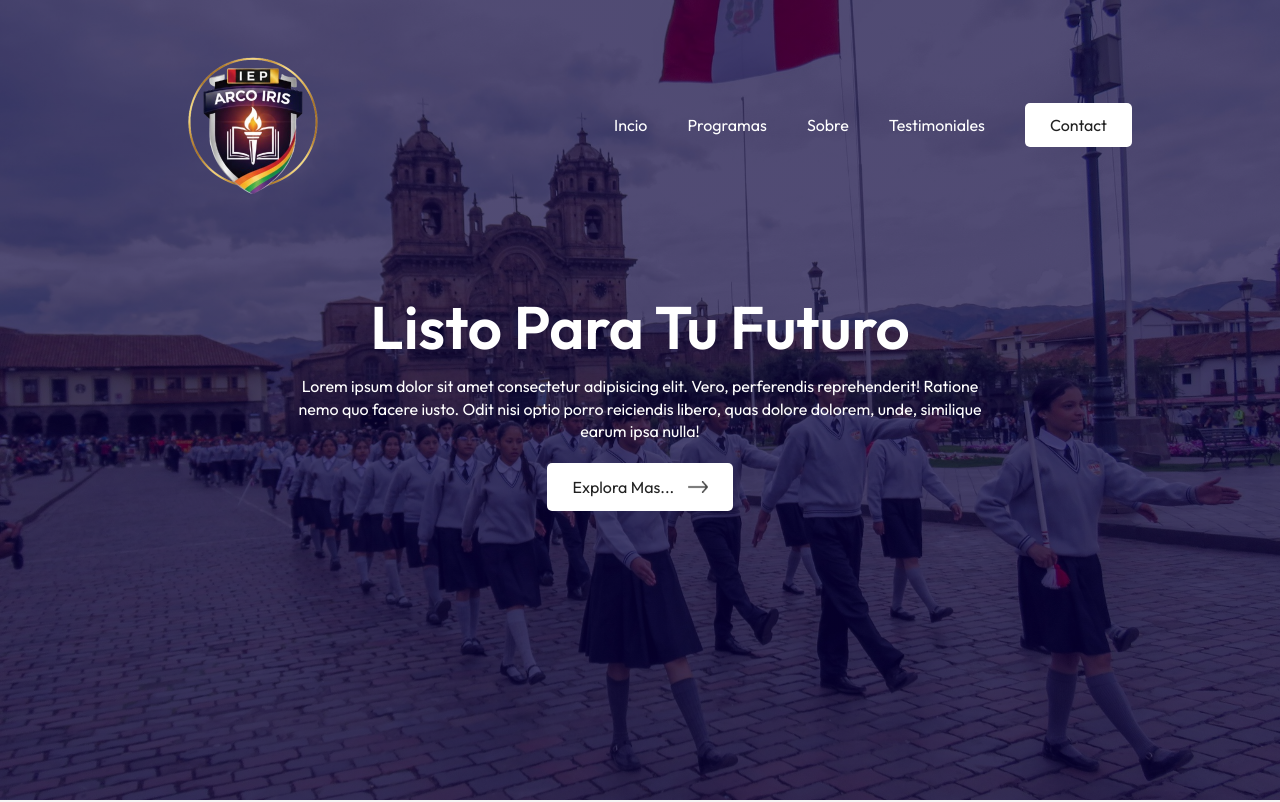
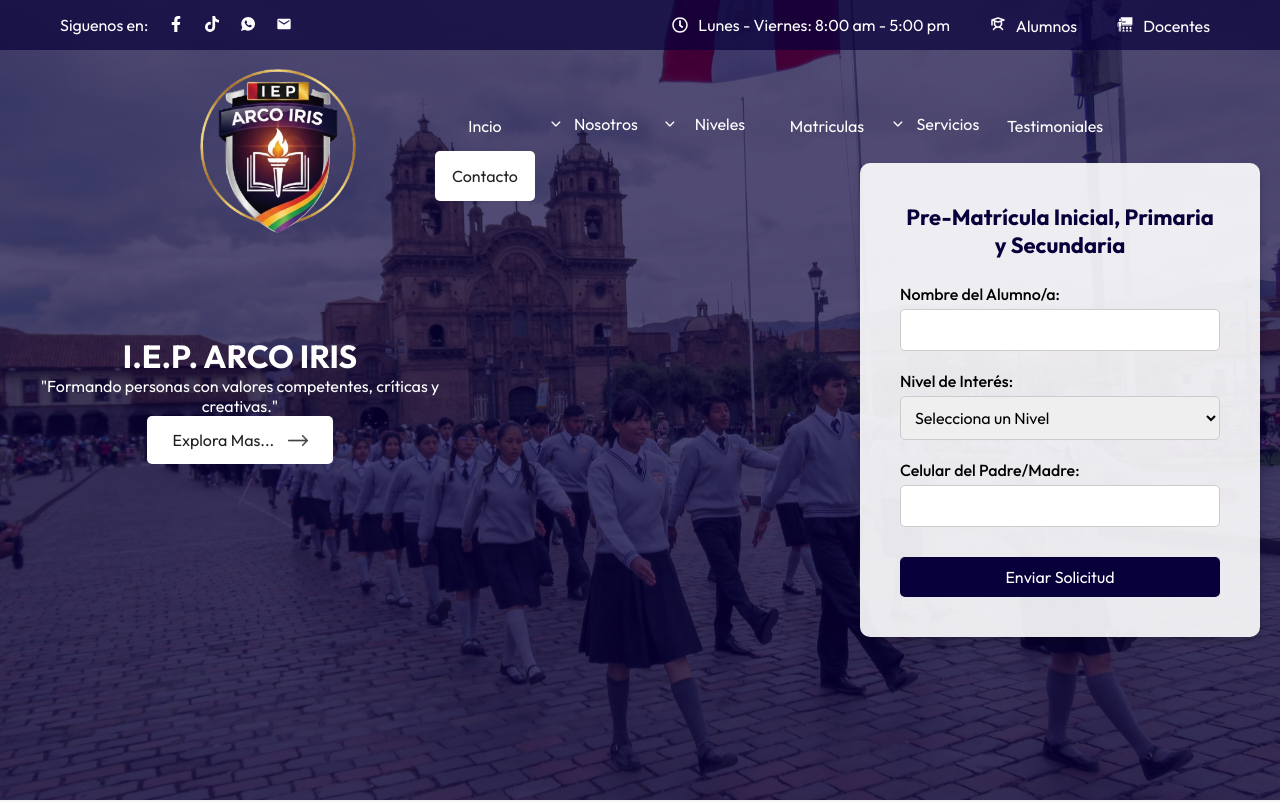
Before and after one commit to LuisHanco/React_Intensivo, a React (Vite) app in the folder arcoiris/: page / in a window 1280 px wide. Shown: the top 802 px of the page. Built offline with nearby package versions, Linux system fonts and the light colour scheme.

Commit message:
@LuisHanco

```diff
--- a/arcoiris/package.json
+++ b/arcoiris/package.json
@@ -12,6 +12,7 @@
   "dependencies": {
     "react": "^19.1.1",
     "react-dom": "^19.1.1",
+    "react-icons": "^5.5.0",
     "react-scroll": "^1.9.3"
   },
   "devDependencies": {
--- a/arcoiris/src/App.jsx
+++ b/arcoiris/src/App.jsx
@@ -10,6 +10,7 @@ import Contact from './Components/Contact/Contact'
 import Footer from './Components/Footer/Footer'
 import VideoPlayer from './Components/VideoPlayer/VideoPlayer'
 import { useState } from 'react'
+import Redes from './Components/Redes/Redes'
 
 const App = () => {
 
@@ -18,6 +19,7 @@ const [playState, setPlayState] = useState(false);
 
   return (
     <div>
+      <Redes/>
       <Navbar/>
       <Hero/>
       <div className="container">
@@ -31,6 +33,7 @@ const [playState, setPlayState] = useState(false);
         <Title subTitle='Contactanos' title='Estamos muy cerca de ti' />
         <Contact/>
         <Footer/>
+
       </div>
 
       <VideoPlayer playState={playState} setPlayState={setPlayState}/>
--- a/arcoiris/src/Components/Contact/Contact.css
+++ b/arcoiris/src/Components/Contact/Contact.css
@@ -52,7 +52,7 @@
     outline: 0;
     margin-top: 5px;
     margin-bottom: 15px;
-    resize: nones;
+    resize: none;
 }
 
 
--- a/arcoiris/src/Components/Hero/Hero.css
+++ b/arcoiris/src/Components/Hero/Hero.css
@@ -1,3 +1,4 @@
+/* ... (estilos existentes) ... */
 .hero{
     width: 100%;
     min-height: 100vh;
@@ -6,35 +7,98 @@
     background-position: center;
     color: #fff;
     display: flex;
+    /* --- CAMBIO AQUÍ para alinear elementos --- */
     align-items: center;
     justify-content: center;
+    /* ------------------------------------------ */
+    gap: 400px; /* Espacio entre el texto y el formulario */
+    padding: 20px; /* Asegura un padding en el contenedor principal */
 }
 
-
+/* Reducción del tamaño máximo para que ambos quepan */
 .hero-text{
     text-align: center;
-    max-width: 800px;
+    max-width: 500px; /* Reducido de 800px */
 }
 
-.hero-text h1{
-    font-size: 60px;
-    font-weight: 600;
+/* --- NUEVOS ESTILOS PARA EL FORMULARIO --- */
+.pre-matricula-form {
+    background: rgba(255, 255, 255, 0.9); /* Fondo blanco semi-transparente */
+    padding: 40px;
+    border-radius: 10px;
+    box-shadow: 0 4px 10px rgba(0, 0, 0, 0.2);
+    max-width: 400px;
+    width: 100%;
+    color: #000; /* Color de texto negro */
 }
 
-.hero-text p{
-    max-width: 700px;
-    margin: 10px auto 20px;
-    line-height: 1.4;
+.pre-matricula-form h2 {
+    color: #08003A; /* Un color institucional para el título */
+    margin-bottom: 25px;
+    font-size: 22px;
+    text-align: center;
 }
+
+.form-group {
+    margin-bottom: 20px;
+}
+
+.form-group label {
+    display: block;
+    margin-bottom: 5px;
+    font-weight: 500;
+}
+
+.form-group input, .form-group select {
+    width: 100%;
+    padding: 10px;
+    border: 1px solid #ccc;
+    border-radius: 5px;
+    box-sizing: border-box; /* Importante para el padding */
+    font-size: 16px;
+}
+
+.form-btn {
+    background: #08003A; /* Color de botón diferente/institucional */
+    color: #fff;
+    border: none;
+    padding: 10px 20px;
+    cursor: pointer;
+    width: 100%;
+    margin-top: 10px;
+    transition: background-color 0.3s;
+}
+
+.form-btn:hover {
+    background: #0000FF; /* Un color de hover */
+}
+/* ------------------------------------------ */
+
+/* ... (estilos existentes para hero-text h1, p, etc.) ... */
 
 
 /* ------- media query ------- */
 
 
+@media (max-width: 1050px) { /* Nuevo punto de quiebre para apilar */
+    .hero {
+        flex-direction: column; /* Apila los elementos verticalmente */
+        text-align: center;
+        gap: 40px;
+        height: 100vh; /* Permite que la altura se ajuste al contenido */
+        padding: 60px 20px;
+    }
+
+    .hero-text, .pre-matricula-form {
+        max-width: 90%; /* Ajusta el ancho para pantallas más pequeñas */
+    }
+}
+
 @media (max-width: 850px){
     .hero-text h1{
         font-size: 40px;
     }
+    /* Resto de estilos para 850px */
 }
 
 @media (max-width: 650px){
@@ -47,4 +111,5 @@
         font-size: 14px;
         margin: 15px auto 30px;
     }
+    /* Resto de estilos para 650px */
 }
--- a/arcoiris/src/Components/Hero/Hero.jsx
+++ b/arcoiris/src/Components/Hero/Hero.jsx
@@ -6,10 +6,37 @@ const Hero = () => {
   return (
     <div className='hero container'>
       <div className="hero-text">
-        <h1>Listo Para Tu Futuro</h1>
-        <p>Lorem ipsum dolor sit amet consectetur adipisicing elit. Vero, perferendis reprehenderit! Ratione nemo quo facere iusto. Odit nisi optio porro reiciendis libero, quas dolore dolorem, unde, similique earum ipsa nulla!</p>
+        <h1>I.E.P. ARCO IRIS</h1>
+        <p>"Formando personas con valores competentes, críticas y creativas."</p>
         <button className='btn'>Explora Mas... <img src={dark_arrow} alt="" /></button>
       </div>
+
+      {/* --- FORMULARIO DE PRE-MATRÍCULA AGREGADO --- */}
+      <div className="pre-matricula-form">
+        <h2>Pre-Matrícula Inicial, Primaria y Secundaria</h2>
+        <form>
+          <div className="form-group">
+            <label htmlFor="studentName">Nombre del Alumno/a:</label>
+            <input type="text" id="studentName" name="studentName" required />
+          </div>
+          <div className="form-group">
+            <label htmlFor="level">Nivel de Interés:</label>
+            <select id="level" name="level" required>
+              <option value="">Selecciona un Nivel</option>
+              <option value="inicial">Inicial</option>
+              <option value="primaria">Primaria</option>
+              <option value="secundaria">Secundaria</option>
+            </select>
+          </div>
+          <div className="form-group">
+            <label htmlFor="parentEmail">Celular del Padre/Madre:</label>
+            <input type="email" id="parentEmail" name="parentEmail" required />
+          </div>
+          <button type="submit" className='btn form-btn'>Enviar Solicitud</button>
+        </form>
+      </div>
+      {/* ------------------------------------------ */}
+
     </div>
   )
 }
--- a/arcoiris/src/Components/Navbar/Navbar.css
+++ b/arcoiris/src/Components/Navbar/Navbar.css
@@ -12,33 +12,65 @@ nav{
     z-index: 10;
 }
 
+
+
 .logo{
-
-    width: 250px;
+    width: 300px;
     transition: all .5s;
 }
+
+
 
 nav ul li{
     display: inline-block;
     list-style: none;
-    margin: 5px 20px;
+    margin: 0px 7px;
     font-size: 16px;
+    transition: all .5s;
+}
+
+nav ul li a{
+    display: flex;
+    justify-content: center;
+    align-items: center;
+    /* background-color: red; */
+    width: 100px;
+    height: 50px;
+    text-align: center;
+    transition: all .5s;
+
 }
 
 
 .dark-nav{
-    background: #212ea0;
+    /* background: #212ea0; */
+    background: linear-gradient(rgba(8,0,58,0.7),rgba(8,0,58,.7));
     transition: all .5s;
-    height:80px;
+    height: 100px;
 }
 
-.dark-nav img{
-    width: 100px;
+.dark-nav .collegue{
+    width: 150px;
     transition: all .5s;
 }
 
 .menu-icon{
     display: none;
+    transition: all .5s;
+}
+
+.btn-1{
+  background: #fff;
+  color: #212121;
+  /* padding: 14px 25px; */
+  /* font-size: 16px; */
+  border-radius: 5px;
+  cursor: pointer;
+  border: 0;
+  outline: 0;
+  /* display: inline-block;
+  align-items: center;
+  justify-content: center; */
 }
 
 /* ------- media query ------- */
@@ -56,23 +88,44 @@ nav ul li{
 @media (max-width: 840px){
     nav{
         padding: 15px 0;
+        margin-top: 25px;
     }
     nav ul{
         position: fixed;
         top: 0;
         right: 0;
         bottom: 0;
-        background: #212ea0;
+        background: linear-gradient(rgba(8,0,58,0.7),rgba(8,0,58,.7));
         z-index: -1;
-        width: 200px;
+        width: 100%;
+        height: 100vh;
         padding-top: 70px;
         transition: 0.5s;
+        margin-top: 50px;
     }
 
     nav ul li{
         display: block;
-        margin: 25px 40px;
+        margin: 40px 40px;
+        text-align: center;
     }
+
+    nav ul li a{
+        text-align: center;
+        margin: auto;
+    }
+
+
+
+    nav.container.dark-nav{
+        margin-top: 0;
+    }
+
+     nav.container.dark-nav ul {
+    transform: translateY(-50px);
+  }
+
+
 
     .menu-icon{
         display: block;
@@ -81,6 +134,6 @@ nav ul li{
     }
 
     .hide-mobile-menu{
-        right: -200px;
+        right: -100%;
     }
 }
--- a/arcoiris/src/Components/Navbar/Navbar.jsx
+++ b/arcoiris/src/Components/Navbar/Navbar.jsx
@@ -4,6 +4,8 @@ import logo from '../../assets/logo.png'
 import menu_icon from '../../assets/menu-icon.png'
 
 import {Link, Element} from 'react-scroll'
+
+import { IoIosArrowDown } from "react-icons/io";
 
 const Navbar = () => {
 
@@ -29,13 +31,15 @@ const Navbar = () => {
 
   return (
     <nav className= {`container ${sticky? 'dark-nav' : ''}`}>
-      <img src={logo} alt="" className='logo'/>
+      <img src={logo} alt="" className='logo collegue'/>
       <ul className={mobileMenu? '':'hide-mobile-menu'}>
-        <li><Link to='hero' smooth={true} offset={0} duration={500}>Incio</Link></li>
-        <li><Link to='programs' smooth={true} offset={-260} duration={500}>Programas</Link></li>
-        <li><Link to='about' smooth={true} offset={-150} duration={500}>Sobre</Link></li>
-        <li><Link to='testimonials' smooth={true} offset={-260} duration={500}>Testimoniales</Link></li>
-        <li><Link to='contact' smooth={true} offset={-260} duration={500} className='btn'>Contact</Link></li>
+        <li><a href=""><Link to='hero' smooth={true} offset={0} duration={500}>Incio</Link></a></li>
+        <li><a href=""><IoIosArrowDown /><Link to='about' smooth={true} offset={-150} duration={500}>Nosotros</Link></a></li>
+        <li><a href=""><IoIosArrowDown /><Link to='programs' smooth={true} offset={-260} duration={500}>Niveles</Link></a></li>
+        <li><a href=""><Link to='programs' smooth={true} offset={-260} duration={500}>Matriculas</Link></a></li>
+        <li><a href=""><IoIosArrowDown /><Link to='programs' smooth={true} offset={-260} duration={500}>Servicios</Link></a></li>
+        <li><a href=""><Link to='testimonials' smooth={true} offset={-260} duration={500}>Testimoniales</Link></a></li>
+        <li><a href=""><Link to='contact' smooth={true} offset={-260} duration={500} className='btn-1'>Contacto</Link></a></li>
       </ul>
       <img src={menu_icon} alt=""  className='menu-icon' onClick={toggleMenu}/>
     </nav>
--- /dev/null
+++ b/arcoiris/src/Components/Redes/Redes.css
@@ -0,0 +1,68 @@
+.redes{
+    background: linear-gradient(rgba(8,0,58,0.7),rgba(8,0,58,.7));
+    color: #fff;
+    width: 100%;
+    position: absolute;
+    transition: all 0.5s;
+
+}
+
+.container-redes{
+    width: 100%;
+    display: flex;
+    justify-content: space-between;
+    align-items: center;
+}
+
+.tp-uno{
+   display: flex;
+    align-items: center;
+    justify-content: center;
+    margin-left: 50px;
+}
+.tp-uno li{
+    margin: 15px 10px;
+    list-style: none;
+    display: flex;
+    align-items: center;
+    justify-content: center;
+}
+
+.tp-dos li span{
+    margin-left: 10px;
+}
+
+.tp-dos{
+    display: flex;
+    align-items: center;
+    justify-content: center;
+    margin-right: 50px;
+}
+
+
+.tp-dos li{
+    margin: 15px 20px;
+    list-style: none;
+    display: flex;
+    align-items: center;
+    justify-content: center;
+}
+
+
+/* ------- media query ------- */
+
+
+
+@media (max-width: 840px){
+
+
+    .tp-uno{
+        /* background-color: #fff; */
+        margin: auto;
+
+    }
+
+    .tp-dos{
+        display: none;
+    }
+}
--- /dev/null
+++ b/arcoiris/src/Components/Redes/Redes.jsx
@@ -0,0 +1,33 @@
+import React from 'react'
+import './Redes.css'
+import { FaFacebookF } from "react-icons/fa";
+import { FaTiktok } from "react-icons/fa6";
+import { IoLogoWhatsapp } from "react-icons/io";
+import { MdEmail } from "react-icons/md";
+import { FaRegClock } from "react-icons/fa";
+import { PiStudentBold } from "react-icons/pi";
+import { GiTeacher } from "react-icons/gi";
+
+const Redes = () => {
+  return (
+    <div className='redes'>
+     <div className="container-redes">
+       <ul className='tp-uno'>
+        <li>Siguenos en:</li>
+        <li><a href=""><FaFacebookF /></a></li>
+        <li><a href=""><FaTiktok /></a></li>
+        <li><a href=""><IoLogoWhatsapp /></a></li>
+        <li><a href=""><MdEmail /></a></li>
+
+      </ul>
+      <ul className='tp-dos'>
+        <li><FaRegClock /> <span>Lunes - Viernes: 8:00 am - 5:00 pm</span></li>
+        <li><a href=""><PiStudentBold /><span>Alumnos</span></a></li>
+        <li><a href=""><GiTeacher /><span>Docentes</span></a></li>
+      </ul>
+     </div>
+    </div>
+  )
+}
+
+export default Redes
```
Also changed, not shown: 1 other file (tests, documents, lock files or other folders).
